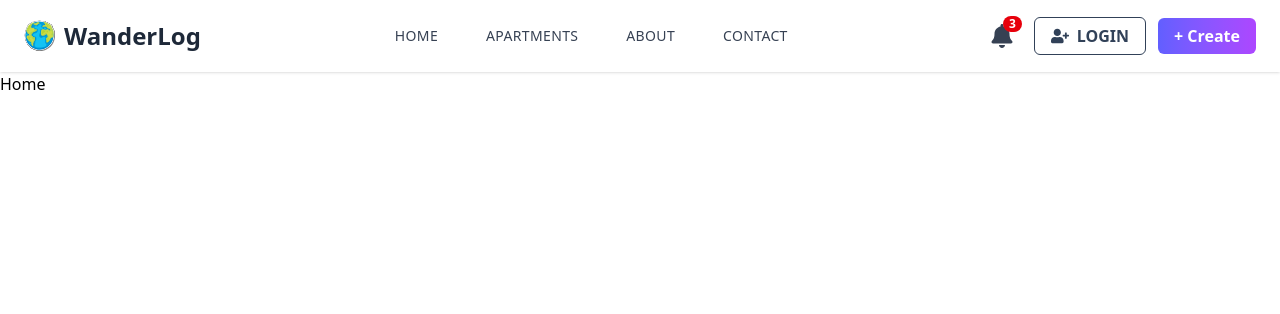
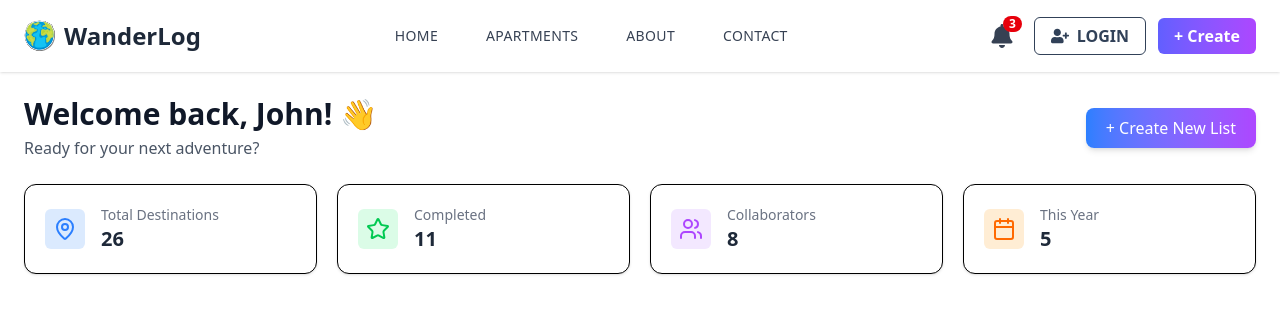
Before and after one commit to Pervaz11/WanderLog-mini-project, a React (Vite) app in the folder client/: page / in a window 1280 px wide. Shown: the top 314 px of the page. Built offline with nearby package versions, Linux system fonts and the light colour scheme.

Commit message:
feat(home): implement modern dashboard UI with framer-motion animation and stat cards

```diff
--- a/client/package.json
+++ b/client/package.json
@@ -11,6 +11,8 @@
   },
   "dependencies": {
     "@tailwindcss/vite": "^4.1.11",
+    "framer-motion": "^12.23.12",
+    "lucide-react": "^0.536.0",
     "react": "^19.1.0",
     "react-dom": "^19.1.0",
     "react-icons": "^5.5.0",
--- /dev/null
+++ b/client/src/components/StatCard.tsx
@@ -0,0 +1,26 @@
+import React from "react";
+import type { LucideIcon } from "lucide-react";
+
+interface StatCardProps {
+    icon: LucideIcon;
+    label: string;
+    value: number;
+    iconColor: string;
+    bgColor: string;
+}
+
+const StatCard: React.FC<StatCardProps> = ({ icon: Icon, label, value, iconColor, bgColor }) => {
+    return (
+        <div className="flex items-center gap-4 p-5 rounded-xl shadow-sm border bg-white">
+            <div className={`p-2 rounded-md ${bgColor}`}>
+                <Icon className={`w-6 h-6 ${iconColor}`} />
+            </div>
+            <div>
+                <p className="text-sm text-gray-500">{label}</p>
+                <p className="text-xl font-semibold text-gray-800">{value}</p>
+            </div>
+        </div>
+    );
+};
+
+export default StatCard;
--- a/client/src/layouts/Navbar.tsx
+++ b/client/src/layouts/Navbar.tsx
@@ -6,10 +6,8 @@ const Navbar: React.FC = () => {
     const [isMenuOpen, setIsMenuOpen] = useState(false);
 
     return (
+
         <nav
-            data-aos="fade-down"
-            data-aos-duration="1000"
-            data-aos-easing="ease-in-out"
             className="w-full px-4 py-3 md:px-6 md:py-4 z-10 flex justify-between items-center shadow-sm bg-white"
         >
             {/* Logo */}
@@ -123,6 +121,7 @@ const Navbar: React.FC = () => {
                 </div>
             </div>
         </nav>
+
     );
 };
 
--- a/client/src/pages/Home.tsx
+++ b/client/src/pages/Home.tsx
@@ -1,8 +1,66 @@
+import React from "react";
+import { motion } from "framer-motion";
+import StatCard from "../components/StatCard";
+import { MapPin, Star, Users, Calendar } from "lucide-react";
 
-const Home = () => {
+const stats = [
+    {
+        icon: MapPin,
+        label: "Total Destinations",
+        value: 26,
+        iconColor: "text-blue-500",
+        bgColor: "bg-blue-100",
+    },
+    {
+        icon: Star,
+        label: "Completed",
+        value: 11,
+        iconColor: "text-green-500",
+        bgColor: "bg-green-100",
+    },
+    {
+        icon: Users,
+        label: "Collaborators",
+        value: 8,
+        iconColor: "text-purple-500",
+        bgColor: "bg-purple-100",
+    },
+    {
+        icon: Calendar,
+        label: "This Year",
+        value: 5,
+        iconColor: "text-orange-500",
+        bgColor: "bg-orange-100",
+    },
+];
+
+const Home: React.FC = () => {
     return (
-        <div>Home</div>
-    )
-}
+        <motion.div
+            className="p-6"
+            initial={{ opacity: 0, y: 30 }}
+            animate={{ opacity: 1, y: 0 }}
+            transition={{ duration: 0.6, ease: "easeOut" }}
+        >
+            <div className="flex items-center justify-between mb-6">
+                <div>
+                    <h1 className="text-xl sm:text-2xl md:text-3xl font-bold text-gray-900">
+                        Welcome back, John! 👋
+                    </h1>
+                    <p className="text-gray-600 mt-1">Ready for your next adventure?</p>
+                </div>
+                <button className="px-5 py-2 text-white bg-gradient-to-r from-blue-500 to-purple-500 rounded-lg shadow-md hover:opacity-90 transition">
+                    + Create New List
+                </button>
+            </div>
 
-export default Home
+            <div className="grid grid-cols-1 sm:grid-cols-2 lg:grid-cols-4 gap-5">
+                {stats.map((stat, index) => (
+                    <StatCard key={index} {...stat} />
+                ))}
+            </div>
+        </motion.div>
+    );
+};
+
+export default Home;
```
Also changed, not shown: 1 other file (tests, documents, lock files or other folders).
